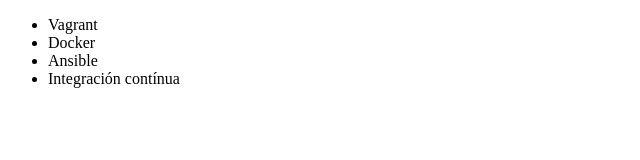
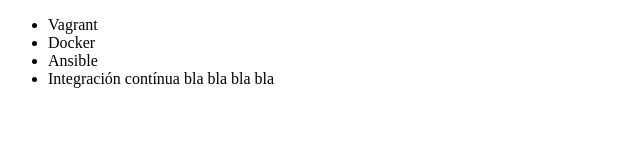
Before and after one commit to IvarCastro/EjemploAlura, a plain HTML site: page index.html in a window 1280 px wide. Shown: the full height of the page, 0-640 px from the left. Drawn offline with Linux system fonts and the light colour scheme.

```diff
--- a/index.html
+++ b/index.html
@@ -9,7 +9,7 @@
          <li> Vagrant </li>
          <li> Docker </li>
          <li> Ansible </li>
-         <li> Integración contínua </li>
+         <li> Integración contínua bla bla bla bla </li>
      </ul>
 </body>
 </html>
```
